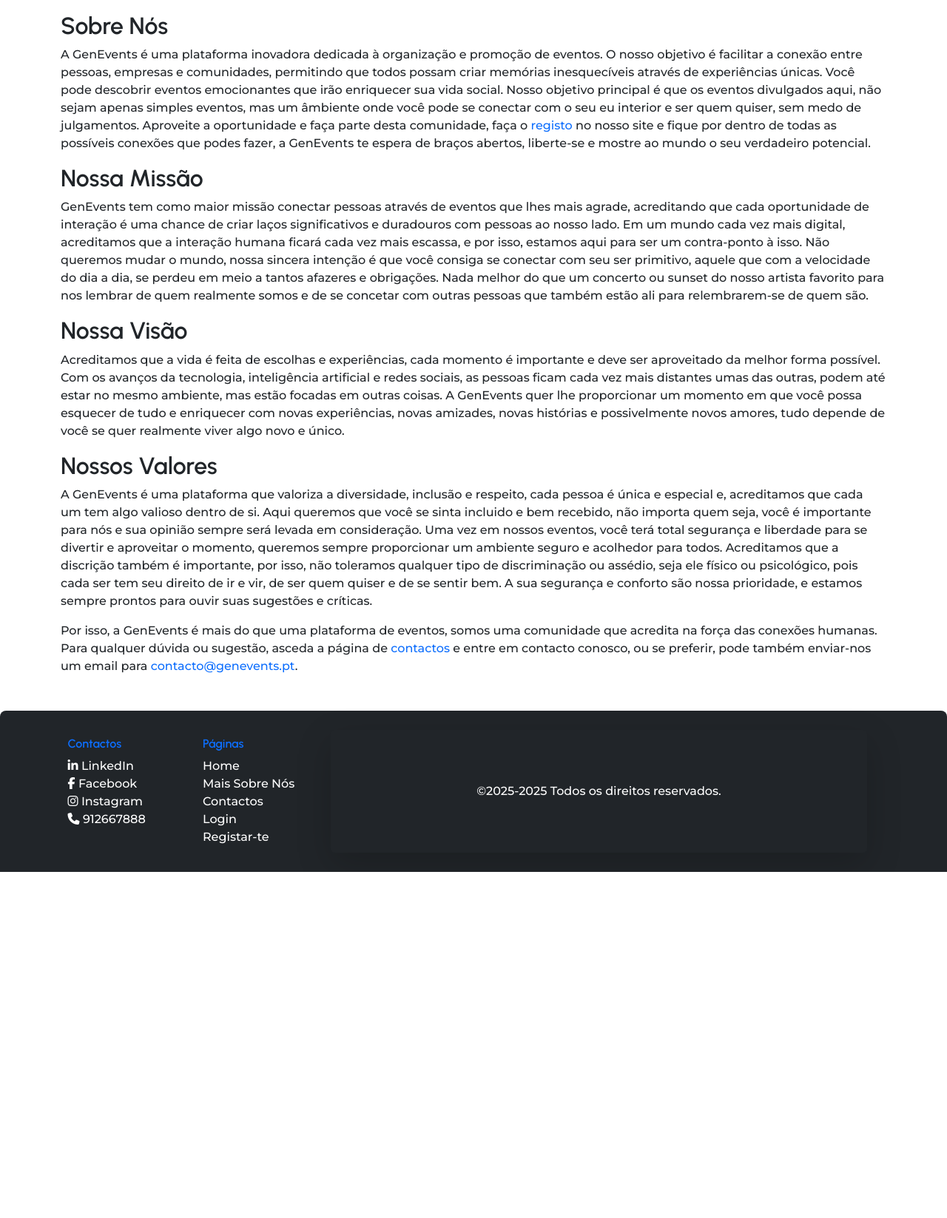
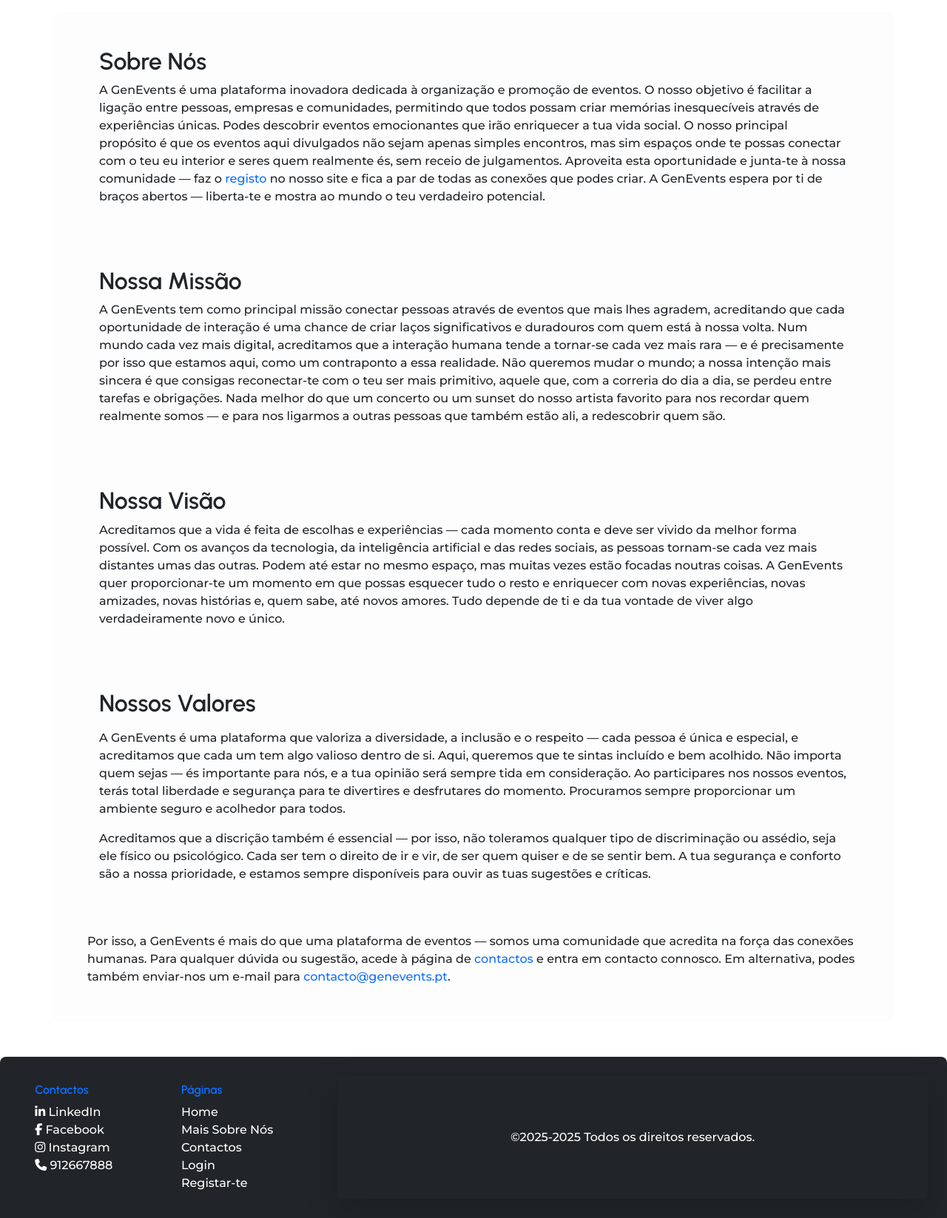
Before and after one commit to KevinWill135/GenEvents_site, a PHP site: page /html/sobre.html in a window 1280 px wide. Shown: the part 207-1854 px from the top of the page at 74% size. Before the commit the page ends 1386 px from the top, so only its background shows below. Run offline with PHP 8.4, Linux system fonts and the light colour scheme; some libraries are stand-ins or nearby versions.

Commit message:
Site Finalizado, falta ajustes para enviar

```diff
--- a/css/style.css
+++ b/css/style.css
@@ -392,6 +389,24 @@ a {
     background-color: rgba(0, 0, 0, 0.4);
 }
 
+/**** Estilizando a sobre.html page ****/
+#about_main {
+    border-radius: 12px;
+    padding: 2rem 3rem;
+    background-color: rgba(150, 150, 150, 0.02);
+}
+
+#about_main section {
+    border-radius: 8px;
+    margin-bottom: 35px;
+    padding: 1rem;
+}
+
+#about_main section:hover {
+    background-color: rgba(0, 0, 0, 0.1);
+    box-shadow: 0 0 10px 2px rgb(0, 0, 0);
+}
+
 /**** Footer ****/
 footer {
     border-radius: 8px 8px 0 0;
@@ -400,16 +415,18 @@ footer {
 
 .foot_sct {
     padding: .6rem;
+    display: flex;
 }
 
 .footer_info {
     display: flex;
+    width: 35%;
 }
 
 .footer_contct,.footer_pages {
     padding: .6rem;
     margin-right: 15px;
-    width: 15%;
+    width: 45%;
 }
 
 .footer_info ul li:hover {
--- a/html/sobre.html
+++ b/html/sobre.html
@@ -1,13 +1,20 @@
 <!DOCTYPE html>
 <html lang="en">
 <head>
+    <meta name ="author" content="Kevin De Paula">
+    <meta name="description" content="GenEvents, site de eventos">
+    <meta
+      name="keywords"
+      content="eventos, events, concertos, festas, sunsets, eventos Portugal, discotecas, festas de verão,  eventos Lisboa, eventos Porto"
+    />
+    <meta name="robots" content="nosnippet, noarchive, noimgeindex">
     <meta charset="UTF-8">
     <meta name="viewport" content="width=device-width, initial-scale=1.0">
     <link href="https://cdn.jsdelivr.net/npm/bootstrap@5.3.5/dist/css/bootstrap.min.css" rel="stylesheet" integrity="sha384-SgOJa3DmI69IUzQ2PVdRZhwQ+dy64/BUtbMJw1MZ8t5HZApcHrRKUc4W0kG879m7" crossorigin="anonymous">
     <link rel="stylesheet" href="../CSS/style.css">
     <script src="https://code.jquery.com/jquery-3.7.1.min.js"></script>
     <script src="https://kit.fontawesome.com/aa07e9ca9b.js" crossorigin="anonymous"></script>
-    <title>GenEvents</title>
+    <title>GenEvents - Sobre Nós</title>
 </head>
 <body>
         <!-- Começo do header -->
@@ -45,11 +52,10 @@
             <h2>Sobre Nós</h2>
             <div id="div_text">
                 <p>
-                    A GenEvents é uma plataforma inovadora dedicada à organização e promoção de eventos. O nosso objetivo é facilitar a conexão entre pessoas, empresas e comunidades,
-                    permitindo que todos possam criar memórias inesquecíveis através de experiências únicas. Você pode descobrir eventos emocionantes que irão enriquecer sua vida social.
-                    Nosso objetivo principal é que os eventos divulgados aqui, não sejam apenas simples eventos, mas um âmbiente onde você pode se conectar com o seu eu interior e ser quem quiser,
-                    sem medo de julgamentos. Aproveite a oportunidade e faça parte desta comunidade, faça o <a class="text-primary" href="register.html">registo</a>
-                    no nosso site e fique por dentro de todas as possíveis conexões que podes fazer, a GenEvents te espera de braços abertos, liberte-se e mostre ao mundo o seu verdadeiro potencial.
+                    A GenEvents é uma plataforma inovadora dedicada à organização e promoção de eventos. O nosso objetivo é facilitar a ligação entre pessoas, empresas e comunidades, permitindo que todos possam criar memórias inesquecíveis através de experiências únicas. Podes descobrir eventos emocionantes que irão enriquecer a tua vida social.
+                    O nosso principal propósito é que os eventos aqui divulgados não sejam apenas simples encontros, mas sim espaços onde te possas conectar com o teu eu interior e seres quem realmente és, sem receio de julgamentos.
+                    Aproveita esta oportunidade e junta-te à nossa comunidade — faz o <a class="text-primary"  href="register.html">registo</a> no nosso site e fica a par de todas as conexões que podes criar.
+                    A GenEvents espera por ti de braços abertos — liberta-te e mostra ao mundo o teu verdadeiro potencial.
                 </p>
             </div>
         </section>
@@ -57,11 +63,10 @@
             <h2>Nossa Missão</h2>
             <div id="div_mission">
                 <p>
-                    GenEvents tem como maior missão conectar pessoas através de eventos que lhes mais agrade, acreditando que cada oportunidade de interação é uma chance de criar laços significativos
-                     e duradouros com pessoas ao nosso lado. Em um mundo cada vez mais digital, acreditamos que a interação humana ficará cada vez mais escassa, e por isso,
-                     estamos aqui para ser um contra-ponto à isso. Não queremos mudar o mundo, nossa sincera intenção é que você consiga se conectar com seu ser primitivo,
-                     aquele que com a velocidade do dia a dia, se perdeu em meio a tantos afazeres e obrigações. Nada melhor do que um concerto ou sunset do nosso artista favorito para nos lembrar de quem
-                     realmente somos e de se concetar com outras pessoas que também estão ali para relembrarem-se de quem são.
+                    A GenEvents tem como principal missão conectar pessoas através de eventos que mais lhes agradem, acreditando que cada oportunidade de interação é uma chance de criar laços significativos e duradouros com quem está à nossa volta.
+                    Num mundo cada vez mais digital, acreditamos que a interação humana tende a tornar-se cada vez mais rara — e é precisamente por isso que estamos aqui, como um contraponto a essa realidade.
+                    Não queremos mudar o mundo; a nossa intenção mais sincera é que consigas reconectar-te com o teu ser mais primitivo, aquele que, com a correria do dia a dia, se perdeu entre tarefas e obrigações.
+                    Nada melhor do que um concerto ou um sunset do nosso artista favorito para nos recordar quem realmente somos — e para nos ligarmos a outras pessoas que também estão ali, a redescobrir quem são.
                 </p>
             </div>
         </section>
@@ -69,10 +74,11 @@
             <h2>Nossa Visão</h2>
             <div id="div_vision">
                 <p>
-                    Acreditamos que a vida é feita de escolhas e experiências, cada momento é importante e deve ser aproveitado da melhor forma possível.
-                    Com os avanços da tecnologia, inteligência artificial e redes sociais, as pessoas ficam cada vez mais distantes umas das outras,
-                    podem até estar no mesmo ambiente, mas estão focadas em outras coisas. A GenEvents quer lhe proporcionar um momento em que você possa esquecer de tudo e enriquecer com novas experiências,
-                    novas amizades, novas histórias e possivelmente novos amores, tudo depende de você se quer realmente viver algo novo e único.
+                    Acreditamos que a vida é feita de escolhas e experiências — cada momento conta e deve ser vivido da melhor forma possível.
+                    Com os avanços da tecnologia, da inteligência artificial e das redes sociais, as pessoas tornam-se cada vez mais distantes umas das outras.
+                    Podem até estar no mesmo espaço, mas muitas vezes estão focadas noutras coisas.
+                    A GenEvents quer proporcionar-te um momento em que possas esquecer tudo o resto e enriquecer com novas experiências, novas amizades, novas histórias e, quem sabe, até novos amores.
+                    Tudo depende de ti e da tua vontade de viver algo verdadeiramente novo e único.
                 </p>
             </div>
         </section>
@@ -80,20 +86,25 @@
             <h2>Nossos Valores</h2>
             <div id="div_value">
                 <p>
-                    A GenEvents é uma plataforma que valoriza a diversidade, inclusão e respeito, cada pessoa é única e especial e, acreditamos que cada um tem algo valioso dentro de si.
-                    Aqui queremos que você se sinta incluido e bem recebido, não importa quem seja, você é importante para nós e sua opinião sempre será levada em consideração.
-                    Uma vez em nossos eventos, você terá total segurança e liberdade para se divertir e aproveitar o momento, queremos sempre proporcionar um ambiente seguro e acolhedor para todos.
-                    Acreditamos que a discrição também é importante, por isso, não toleramos qualquer tipo de discriminação ou assédio, seja ele físico ou psicológico,
-                    pois cada ser tem seu direito de ir e vir, de ser quem quiser e de se sentir bem. A sua segurança e conforto são nossa prioridade, e estamos sempre prontos para ouvir
-                    suas sugestões e críticas.
+                    <p>
+                        A GenEvents é uma plataforma que valoriza a diversidade, a inclusão e o respeito — cada pessoa é única e especial, e acreditamos que cada um tem algo valioso dentro de si.
+                        Aqui, queremos que te sintas incluído e bem acolhido. Não importa quem sejas — és importante para nós, e a tua opinião será sempre tida em consideração.
+                        Ao participares nos nossos eventos, terás total liberdade e segurança para te divertires e desfrutares do momento.
+                        Procuramos sempre proporcionar um ambiente seguro e acolhedor para todos.
+                    </p>
+                    <p>
+                        Acreditamos que a discrição também é essencial — por isso, não toleramos qualquer tipo de discriminação ou assédio, seja ele físico ou psicológico.
+                        Cada ser tem o direito de ir e vir, de ser quem quiser e de se sentir bem.
+                        A tua segurança e conforto são a nossa prioridade, e estamos sempre disponíveis para ouvir as tuas sugestões e críticas.
+                    </p>
                 </p>
             </div>
         </section>
         <div>
             <p>
-                Por isso, a GenEvents é mais do que uma plataforma de eventos, somos uma comunidade que acredita na força das conexões humanas.
-                Para qualquer dúvida ou sugestão, asceda a página de <a class="text-primary" href="contactos.html">contactos</a> e entre em contacto conosco,
-                ou se preferir, pode também enviar-nos um email para <a class="text-primary" href="mailto:contacto@genevents.pt">contacto@genevents.pt</a>.
+                Por isso, a GenEvents é mais do que uma plataforma de eventos — somos uma comunidade que acredita na força das conexões humanas.
+                Para qualquer dúvida ou sugestão, acede à página de <a class="text-primary" href="contactos.html">contactos</a> e entra em contacto connosco.
+                Em alternativa, podes também enviar-nos um e-mail para <a class="text-primary" href="mailto:contacto@genevents.pt">contacto@genevents.pt</a>.
             </p>
         </div>
     </main>
@@ -159,9 +170,9 @@
                         </li>
                     </ul>
                 </div>
-                <div class="direitosContainer shadow-lg p-3 bg-body-dark rounded">
-                    <div class="direitos_">&copy;2025-2025 Todos os direitos reservados.</div>
-                </div>
+            </div>
+            <div class="direitosContainer shadow-lg p-3 bg-body-dark rounded">
+                <div class="direitos_">&copy;2025-2025 Todos os direitos reservados.</div>
             </div>
         </section>
     </footer>
--- a/javascript/contacts.js
+++ b/javascript/contacts.js
@@ -44,6 +44,7 @@ $(document).ready(function() {
                     setTimeout(() => {
                         $('#alert_div_contact').css('display', 'none')
                         $('#email,#name,#phone,#description').val('')
+                        $('#error_contact').html('')
                     }, 6000)
             },
             error: function(xhr, status, error) {
--- a/javascript/process_event.js
+++ b/javascript/process_event.js
@@ -45,7 +45,8 @@ $(document).ready(function() {
                     updateTotal()
                     window.location.href = 'cart.php'
                 } else {
-                    alert('Erro line 47 process_event: ' + response.message)
+                    alert('Precisa estar logado para comprar ingressos.')
+                    window.location.href = '../html/login.html'
                     $('.qtd_batch').val(0)
                     updateTotal()
                 }
--- a/php/processing/contacts.php
+++ b/php/processing/contacts.php
@@ -36,7 +36,7 @@
         }
 
         $stmt = $conn->prepare("INSERT INTO contacts(name, email, phone, description) VALUES(?, ?, ?, ?)");
-        $stmt->bind_param('ssss', $email, $name, $phone, $description);
+        $stmt->bind_param('ssss', $name, $email, $phone, $description);
         $stmt->execute();
 
         $response['success'] = true;
--- a/php/processing/process_index.php
+++ b/php/processing/process_index.php
@@ -18,7 +18,7 @@
         if($result) {
             foreach($result as $event) {
                 echo "
-                    <div class='col-sm-2'>
+                    <div class='col-sm-2 card_search_result'>
                         <div class='card'>
                             <a href=\"event.php?id={$event['id']}\">
                                 <img src=\"{$event['main_img']}\" class='card-img-top img-fluid' alt=\"Imagem {$event['name']}\">
```
Also changed, not shown: other parts of css/style.css (+66 -8 lines), css/admin.css (+6 -2 lines), html/contactos.html (+9 -2 lines), html/forgot_password.html (+9 -2 lines), html/login.html (+9 -2 lines), html/register.html (+9 -2 lines), php/admin/admin.php (+11 -4 lines), php/admin/events_adm.php (+11 -4 lines), php/admin/users.php (+11 -4 lines), php/admin/users_cart.php (+11 -4 lines), php/cart.php (+12 -5 lines), php/event.php (+11 -6 lines), php/index.php (+12 -5 lines), php/profile.php (+11 -4 lines).
